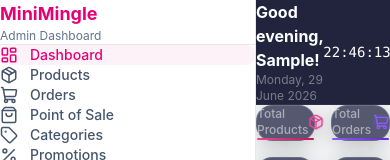
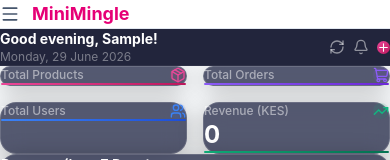
Before and after one commit to Boazndubi/minimingle-babyworld, a React (Vite) app in the folder admin/: page / in a window 390 px wide. Shown: the top 160 px of the page. Built offline with nearby package versions, Linux system fonts and the light colour scheme; no server answers; sample sign-in values are in the browser's storage.

Commit message:
fix: make sidebar collapsible on mobile

```diff
--- a/admin/src/components/Layout.jsx
+++ b/admin/src/components/Layout.jsx
@@ -1,8 +1,10 @@
 import { Outlet, NavLink, useNavigate } from 'react-router-dom'
 import {
   LayoutDashboard, Package, ShoppingCart,
-  Tag, Percent, LogOut, Users, ShoppingBag
+  Tag, Percent, LogOut, Users, ShoppingBag,
+  Menu, X
 } from 'lucide-react'
+import { useState } from 'react'
 
 const navItems = [
   { to: '/', icon: LayoutDashboard, label: 'Dashboard' },
@@ -16,26 +18,49 @@ const navItems = [
 
 export default function Layout() {
   const navigate = useNavigate()
+  const [sidebarOpen, setSidebarOpen] = useState(false)
 
   const logout = () => {
     localStorage.removeItem('token')
-    navigate('/login')
+    navigate('/login', { replace: true })
   }
 
   return (
     <div className="flex h-screen bg-slate-50">
+      {/* Mobile overlay backdrop */}
+      {sidebarOpen && (
+        <div
+          className="fixed inset-0 bg-black/50 z-40 lg:hidden"
+          onClick={() => setSidebarOpen(false)}
+        />
+      )}
+
       {/* Sidebar */}
-      <aside className="w-64 bg-white border-r border-slate-200 flex flex-col">
-        <div className="p-6 border-b border-slate-200">
-          <h1 className="text-lg font-bold text-pink-600">MiniMingle</h1>
-          <p className="text-xs text-slate-500">Admin Dashboard</p>
+      <aside
+        className={`fixed lg:static inset-y-0 left-0 z-50 w-64 bg-white border-r border-slate-200 flex flex-col transform transition-transform duration-300 ease-in-out
+          ${sidebarOpen ? 'translate-x-0' : '-translate-x-full lg:translate-x-0'}`}
+      >
+        <div className="p-6 border-b border-slate-200 flex items-center justify-between">
+          <div>
+            <h1 className="text-lg font-bold text-pink-600">MiniMingle</h1>
+            <p className="text-xs text-slate-500">Admin Dashboard</p>
+          </div>
+          {/* Close button for mobile */}
+          <button
+            onClick={() => setSidebarOpen(false)}
+            className="lg:hidden p-1 text-slate-400 hover:text-slate-600"
+          >
+            <X size={20} />
+          </button>
         </div>
+
         <nav className="flex-1 p-4 space-y-1">
           {navItems.map(({ to, icon: Icon, label }) => (
             <NavLink
               key={to}
               to={to}
               end={to === '/'}
+              onClick={() => setSidebarOpen(false)}
               className={({ isActive }) =>
                 `flex items-center gap-3 px-3 py-2 rounded-lg text-sm font-medium transition-colors ${
                   isActive
@@ -49,6 +74,7 @@ export default function Layout() {
             </NavLink>
           ))}
         </nav>
+
         <div className="p-4 border-t border-slate-200">
           <button
             onClick={logout}
@@ -61,8 +87,21 @@ export default function Layout() {
       </aside>
 
       {/* Main content */}
-      <main className="flex-1 overflow-auto">
-        <Outlet />
+      <main className="flex-1 overflow-auto w-full">
+        {/* Mobile header with hamburger */}
+        <div className="lg:hidden flex items-center gap-3 p-4 bg-white border-b border-slate-200 sticky top-0 z-30">
+          <button
+            onClick={() => setSidebarOpen(true)}
+            className="p-2 rounded-lg hover:bg-slate-100 text-slate-600"
+          >
+            <Menu size={20} />
+          </button>
+          <h1 className="text-lg font-bold text-pink-600">MiniMingle</h1>
+        </div>
+
+        <div className="p-4 lg:p-6">
+          <Outlet />
+        </div>
       </main>
     </div>
   )
--- a/admin/src/pages/Dashboard.jsx
+++ b/admin/src/pages/Dashboard.jsx
@@ -73,27 +73,25 @@ export default function Dashboard() {
     <div className="flex flex-col h-screen overflow-hidden">
 
       {/* Top Bar */}
-      <div className="flex items-center justify-between px-6 py-3 border-b flex-shrink-0"
+      <div className="flex items-center justify-between gap-3 px-4 sm:px-6 py-3 border-b flex-shrink-0 flex-wrap"
         style={{ background: 'rgba(10,14,39,0.9)', borderColor: 'rgba(255,255,255,0.06)' }}>
-        <div>
-          <h2 className="text-base font-bold text-white">{greeting()}, {adminName}!</h2>
+        <div className="min-w-0">
+          <h2 className="text-sm sm:text-base font-bold text-white truncate">{greeting()}, {adminName}!</h2>
           <p className="text-xs" style={{ color: 'rgba(255,255,255,0.4)' }}>{formatDate(time)}</p>
         </div>
-        <div className="flex items-center gap-4">
-          <span className="text-sm font-mono text-white">{formatTime(time)}</span>
-          <span className="flex items-center gap-1.5 text-xs px-2.5 py-1 rounded-full font-medium"
+        <div className="flex items-center gap-2 sm:gap-4">
+          <span className="hidden sm:inline text-sm font-mono text-white">{formatTime(time)}</span>
+          <span className="hidden sm:flex items-center gap-1.5 text-xs px-2.5 py-1 rounded-full font-medium"
             style={{ background: 'rgba(16,185,129,0.15)', color: '#10b981', border: '1px solid rgba(16,185,129,0.3)' }}>
             <span className="w-1.5 h-1.5 rounded-full bg-emerald-400 animate-pulse" />
             Online
           </span>
-        </div>
-        <div className="flex items-center gap-3">
           <button className="p-2 rounded-lg transition-colors"
             style={{ color: 'rgba(255,255,255,0.5)' }}
             onClick={fetchStats}>
             <RefreshCw size={16} className={loading ? 'animate-spin' : ''} />
           </button>
-          <button className="p-2 rounded-lg" style={{ color: 'rgba(255,255,255,0.5)' }}>
+          <button className="hidden sm:block p-2 rounded-lg" style={{ color: 'rgba(255,255,255,0.5)' }}>
             <Search size={16} />
           </button>
           <button className="relative p-2 rounded-lg" style={{ color: 'rgba(255,255,255,0.5)' }}>
@@ -102,15 +100,15 @@ export default function Dashboard() {
               <span className="absolute top-1 right-1 w-2 h-2 bg-red-500 rounded-full" />
             )}
           </button>
-          <button className="flex items-center gap-2 px-3 py-1.5 rounded-lg text-xs font-semibold text-white transition-colors"
+          <button className="flex items-center gap-1.5 sm:gap-2 px-2.5 sm:px-3 py-1.5 rounded-lg text-xs font-semibold text-white transition-colors whitespace-nowrap"
             style={{ background: 'linear-gradient(135deg, #ec4899, #be185d)' }}>
-            <Plus size={13} /> New Order
+            <Plus size={13} /> <span className="hidden sm:inline">New Order</span>
           </button>
         </div>
       </div>
 
       {/* Scrollable content */}
-      <div className="flex-1 overflow-y-auto p-6 space-y-6">
+      <div className="flex-1 overflow-y-auto p-4 sm:p-6 space-y-4 sm:space-y-6">
 
         {loading ? (
           <div className="flex items-center justify-center h-40">
```
